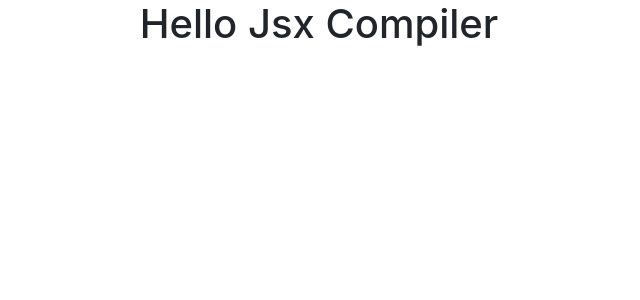
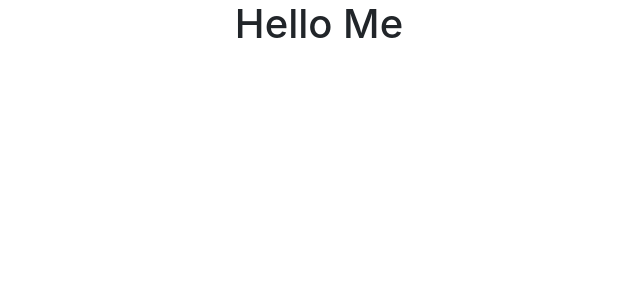
Before and after one commit to saitinku510/React-app, a React (Create React App) app: page / in a window 1280 px wide. Shown: the top 300 px of the page, without its empty margins (321-961 px from the left). Built offline with nearby package versions, Linux system fonts and the light colour scheme.

Commit message:
Component Hello wrote without JSX => Normal createElement function

```diff
--- a/src/Components/hello.js
+++ b/src/Components/hello.js
@@ -1,11 +1,16 @@
 import React from "react";
 
 const HelloJsx = () => {
-    return(
-        <div>
-            <h1>Hello Jsx Compiler</h1>
-        </div>
-    )
-}
+  // return(
+  //     <div className = "hello" id="Hey">
+  //         <h1>Hello Jsx Compiler</h1>
+  //     </div>
+  // )
+  return React.createElement(
+    "div",
+    { id: "hey", className: "hello" },
+    React.createElement("h1", null, "Hello Me")
+  );
+};
 
 export default HelloJsx;
```
